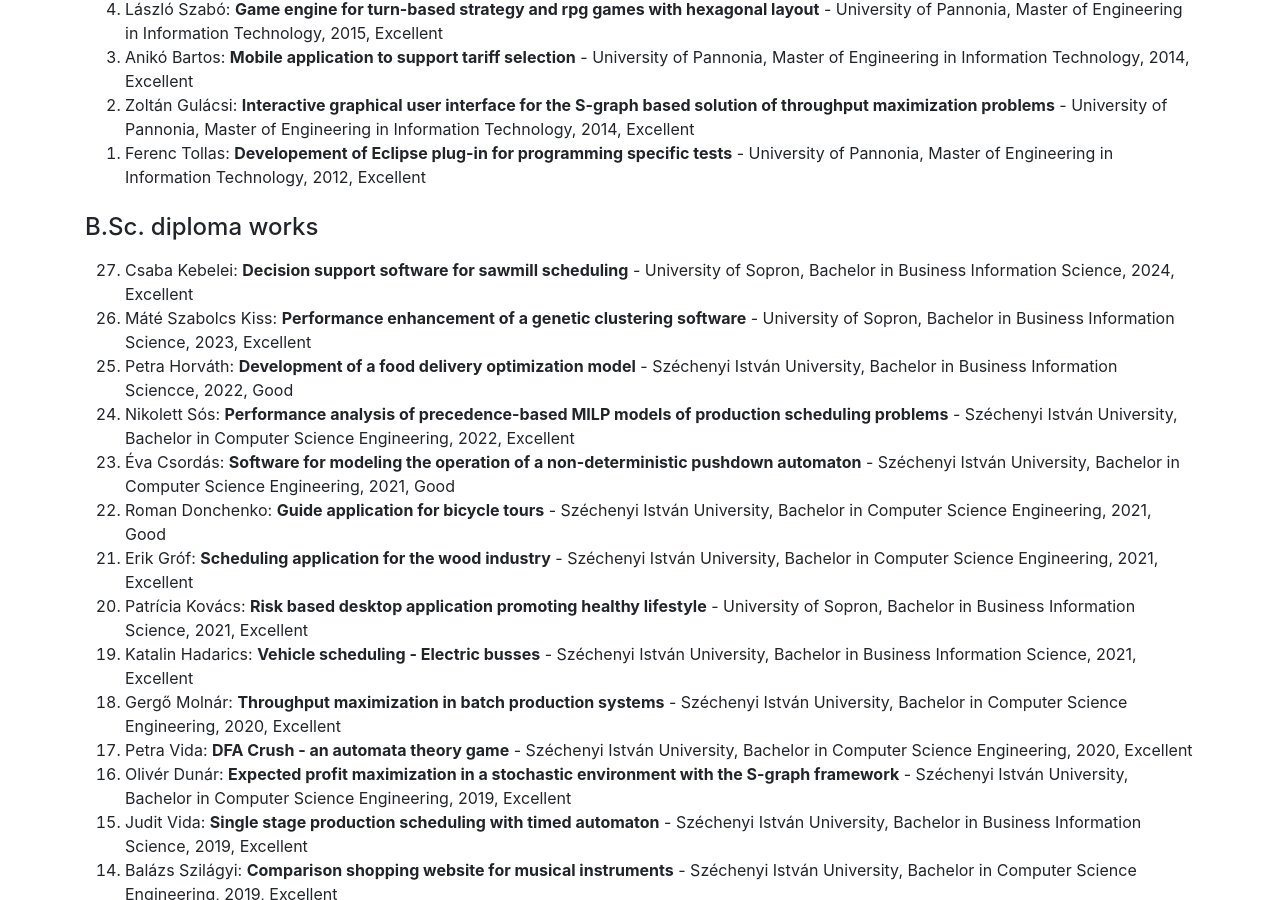
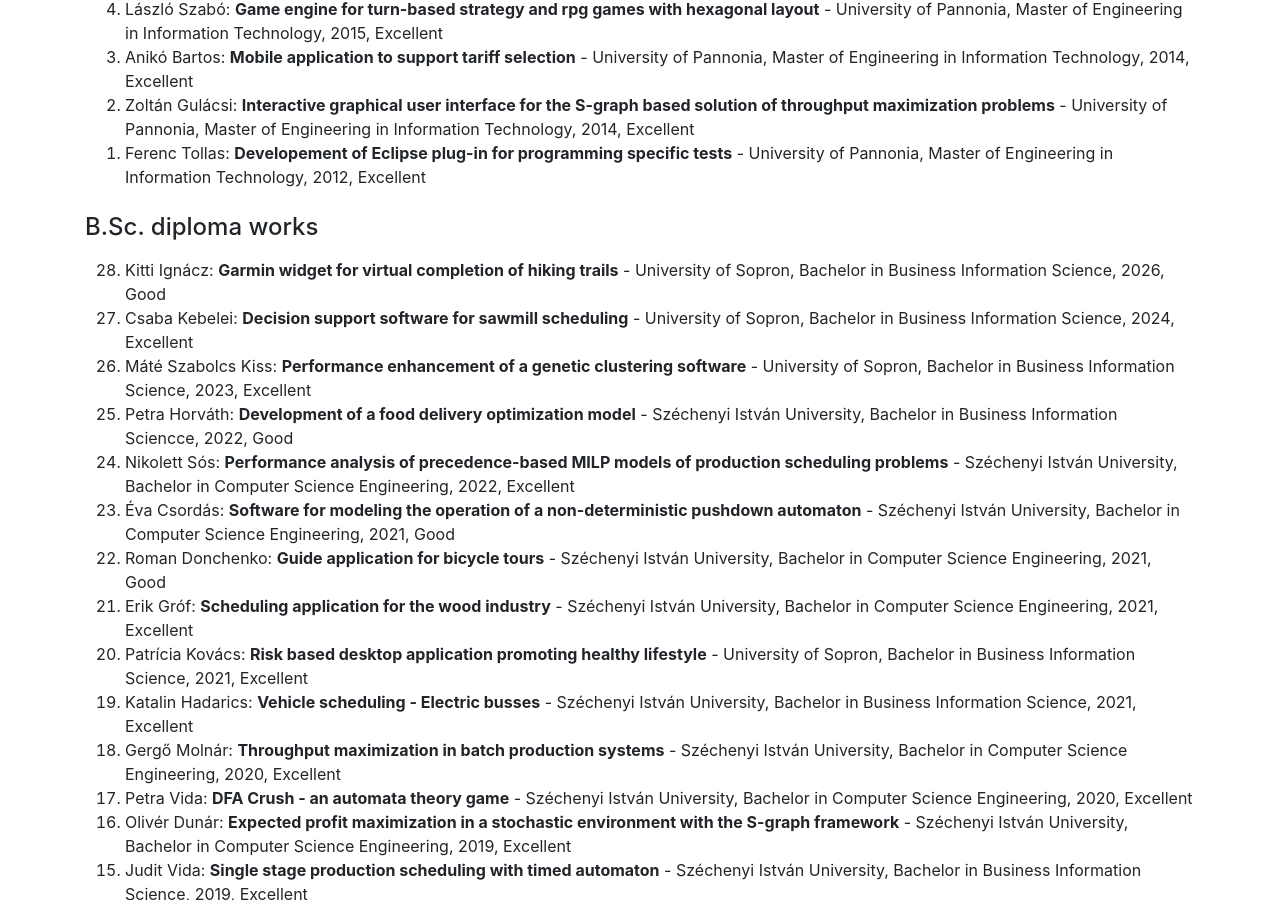
Before and after one commit to hegyhati/hegyhati.github.io, a Jekyll site: the page built from teaching_supervision.html, in a window 1280 px wide and 900 px high, scrolled down 2797 px. Built offline with Jekyll 4.4.1, drawn with Linux system fonts in a browser that asks for light colours.

Commit message:
Add Ingacz BSc. diplom

```diff
--- a/_data/supervision.yaml
+++ b/_data/supervision.yaml
@@ -106,6 +106,14 @@ diploma:
 
 
   BSc:
+
+  - student: Kitti Ignácz
+    original_title: Túraútvonal-bejáró widget fejlesztése Garmin okosórára
+    title: Garmin widget for virtual completion of hiking trails
+    course: Bachelor in Business Information Science
+    university: University of Sopron
+    date: 2026.01.13.
+    grade: Good
 
   - student: Csaba Kebelei
     original_title: Szoftveres támogatás fűrészüzemi folyamatok ütemezéséhez
```
